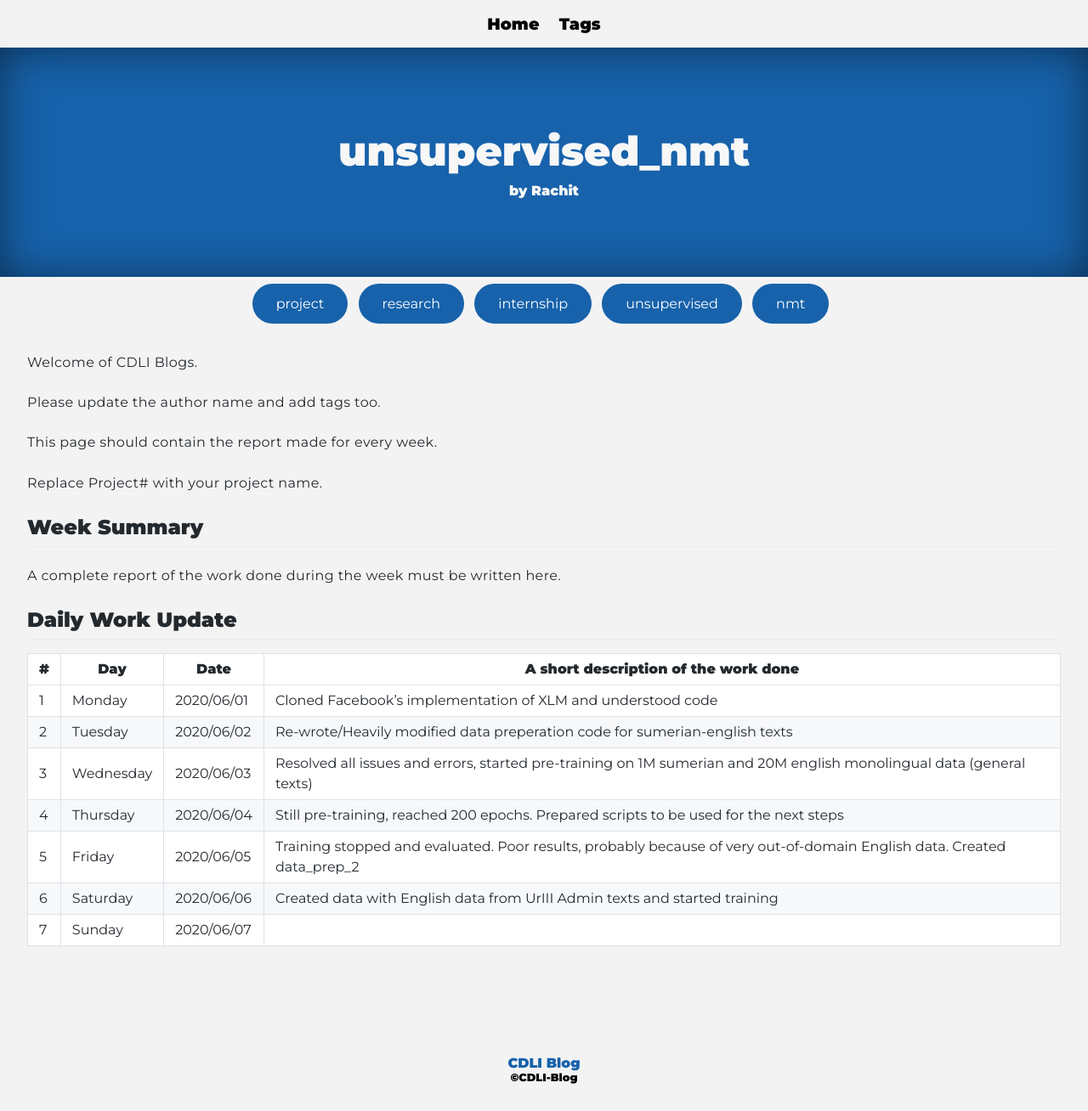
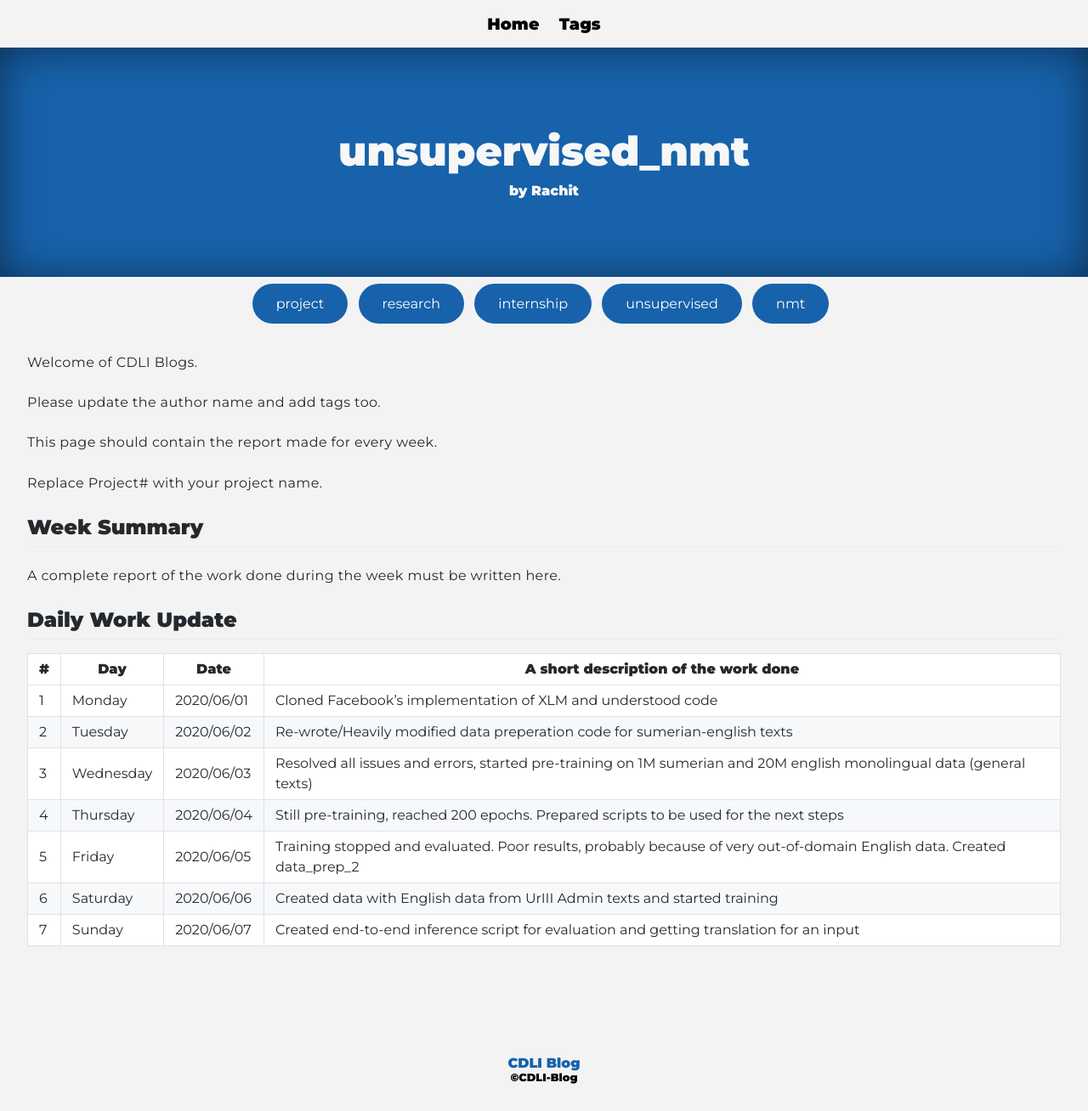
Before and after one commit to cdli-gh/blog, a Jekyll site: the page built from _blog/intern20/unsupervised_nmt/posts/07_week6.md, in a window 1280 px wide. Shown: the whole page at 85% size. Built offline with Jekyll 4.4.1, drawn with Linux system fonts in a browser that asks for light colours; Markdown is read by kramdown in place of the engine named in the settings.

Commit message:
Updated 6.7

```diff
--- a/_blog/intern20/unsupervised_nmt/posts/07_week6.md
+++ b/_blog/intern20/unsupervised_nmt/posts/07_week6.md
@@ -27,4 +27,4 @@ A complete report of the work done during the week must be written here.
 |4   	| Thursday  	|   2020/06/04	|  Still pre-training, reached 200 epochs. Prepared scripts to be used for the next steps 	|
 |5   	| Friday  	|   2020/06/05	|  Training stopped and evaluated. Poor results, probably because of very out-of-domain English data. Created data_prep_2 	|
 |6   	| Saturday  	|   2020/06/06	|  Created data with English data from UrIII Admin texts and started training	|
-|7   	| Sunday  	|   2020/06/07	|   	|
+|7   	| Sunday  	|   2020/06/07	|  Created end-to-end inference script for evaluation and getting translation for an input	|
```
